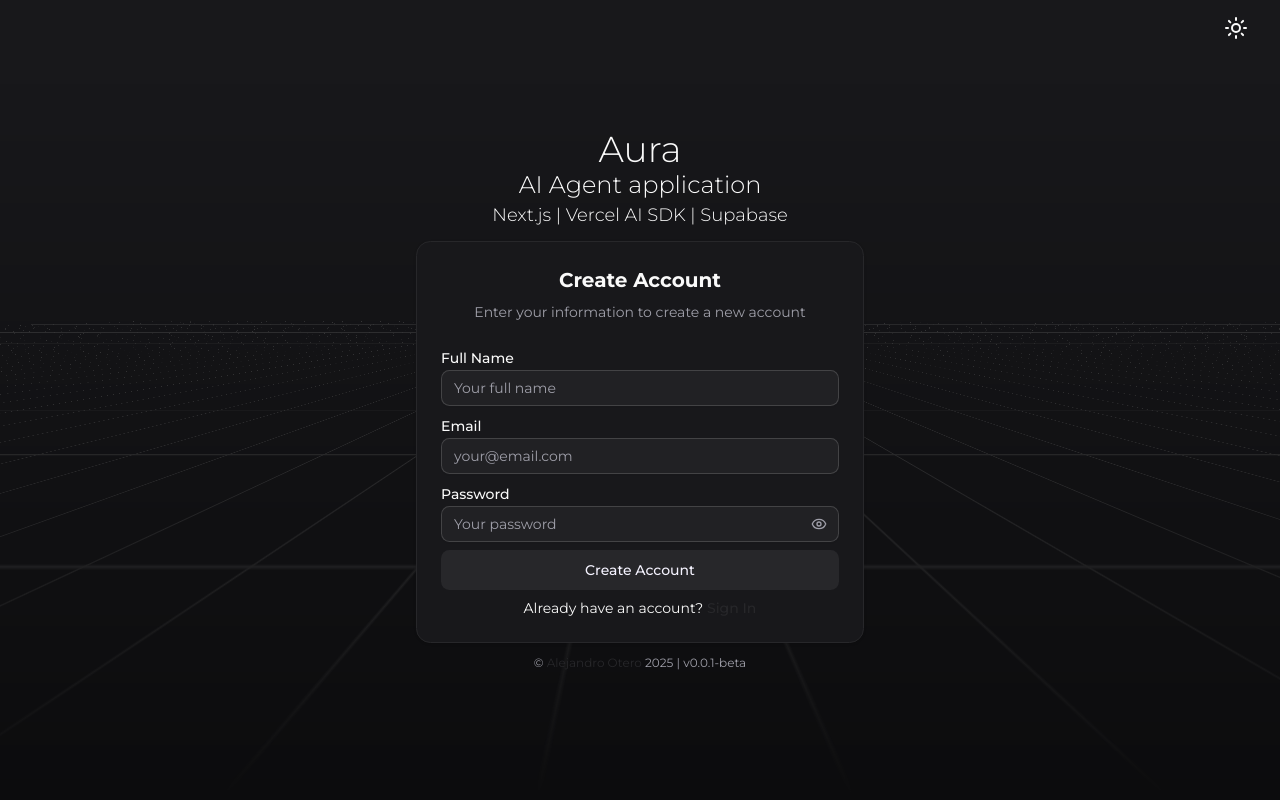
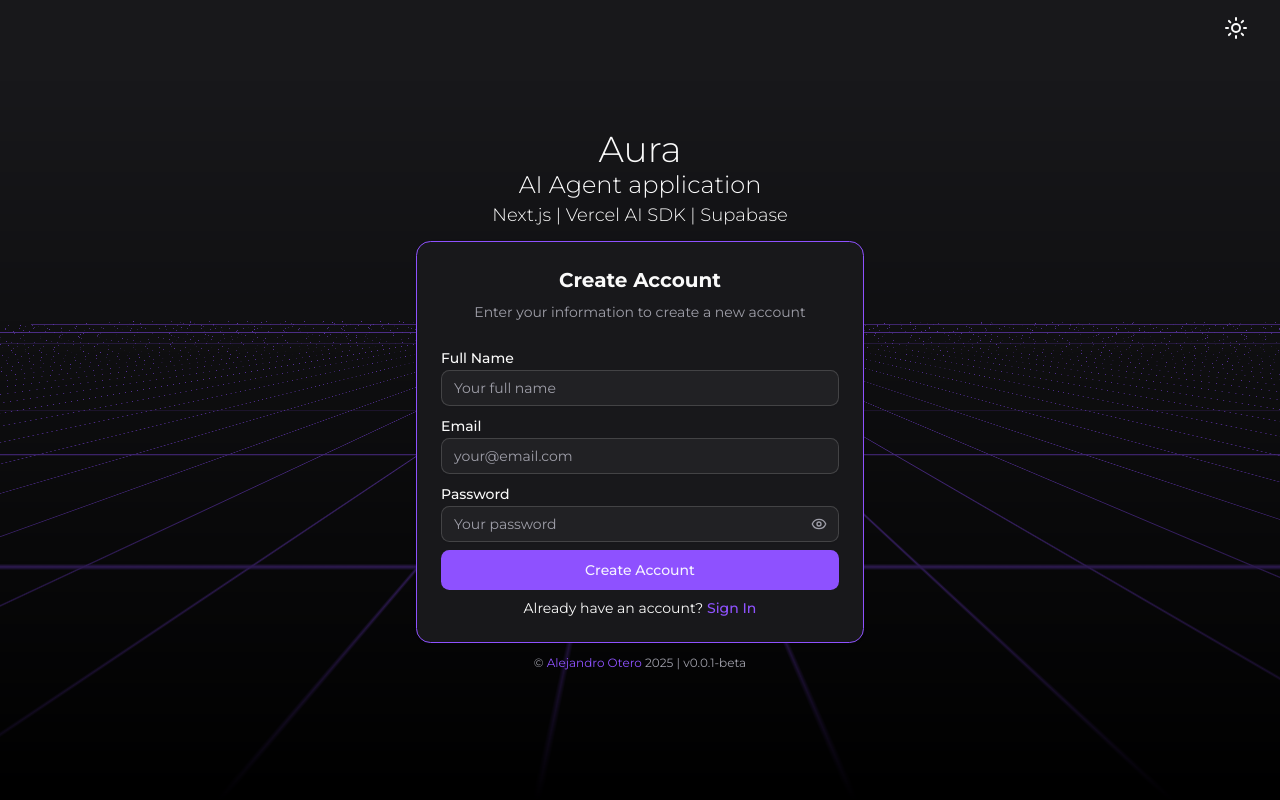
Before and after one commit to aleoterob/aura-ag, a Next.js app: page /en/register in a window 1280 px wide. Built offline with nearby package versions, Linux system fonts and the light colour scheme; no server answers.

Commit message:
style: update several styles

```diff
--- a/src/components/ai-elements/prompt-input.tsx
+++ b/src/components/ai-elements/prompt-input.tsx
@@ -37,7 +37,7 @@
 import { cn } from "@/lib/utils";
 import type { ChatStatus, FileUIPart } from "ai";
 import {
-  CornerDownLeftIcon,
+  ArrowUpIcon,
   ImageIcon,
   Loader2Icon,
   MicIcon,
@@ -995,7 +995,7 @@
   children,
   ...props
 }: PromptInputSubmitProps) => {
-  let Icon = <CornerDownLeftIcon className="size-4" />;
+  let Icon = <ArrowUpIcon className="size-4" />;
 
   if (status === "submitted") {
     Icon = <Loader2Icon className="size-4 animate-spin" />;
@@ -1008,7 +1008,7 @@
   return (
     <InputGroupButton
       aria-label="Submit"
-      className={cn(className)}
+      className={cn("rounded-full", className)}
       size={size}
       type="submit"
       variant={variant}
--- a/src/components/auth/auth-footer.tsx
+++ b/src/components/auth/auth-footer.tsx
@@ -8,7 +8,7 @@
         href="https://www.linkedin.com/in/aleoterob/"
         target="_blank"
         rel="noreferrer"
-        className="text-accent hover:text-primary transition-colors"
+        className="text-primary hover:text-primary/90 transition-colors"
       >
         Alejandro Otero
       </Link>{" "}
--- a/src/components/auth/login-form.tsx
+++ b/src/components/auth/login-form.tsx
@@ -43,7 +43,7 @@
   };
 
   return (
-    <Card className="w-full max-w-md border border-accent">
+    <Card className="w-full max-w-md border border-primary">
       <CardHeader className="text-center">
         <CardTitle className="text-xl 2xl:text-2xl font-bold">
           {t("title")}
@@ -111,7 +111,7 @@
 
           <Button
             type="submit"
-            className="w-full bg-accent hover:bg-accent/90"
+            className="w-full bg-primary hover:bg-primary/90"
             size="lg"
             disabled={loading}
           >
@@ -123,7 +123,7 @@
               {t("noAccount")}{" "}
               <Link
                 href={`/${locale}/register`}
-                className="text-accent hover:text-accent/90 font-medium"
+                className="text-primary hover:text-primary/90 font-medium"
               >
                 {t("registerLink")}
               </Link>
--- a/src/components/auth/register-form.tsx
+++ b/src/components/auth/register-form.tsx
@@ -42,7 +42,7 @@
   };
 
   return (
-    <Card className="w-full max-w-md border border-accent">
+    <Card className="w-full max-w-md border border-primary">
       <CardHeader className="text-center">
         <CardTitle className="text-xl 2xl:text-2xl font-bold">
           {t("title")}
@@ -126,7 +126,7 @@
 
           <Button
             type="submit"
-            className="w-full bg-accent hover:bg-accent/90"
+            className="w-full bg-primary hover:bg-primary/90"
             size="lg"
             disabled={loading}
           >
@@ -138,7 +138,7 @@
               {t("hasAccount")}{" "}
               <Link
                 href={`/${locale}/login`}
-                className="text-accent hover:text-accent/90 font-medium"
+                className="text-primary hover:text-primary/90 font-medium"
               >
                 {t("loginLink")}
               </Link>
--- a/src/components/ui/retro-grid.tsx
+++ b/src/components/ui/retro-grid.tsx
@@ -1,44 +1,44 @@
-import { cn } from "@/lib/utils"
+import { cn } from "@/lib/utils";
 
 interface RetroGridProps extends React.HTMLAttributes<HTMLDivElement> {
   /**
    * Additional CSS classes to apply to the grid container
    */
-  className?: string
+  className?: string;
   /**
    * Rotation angle of the grid in degrees
    * @default 65
    */
-  angle?: number
+  angle?: number;
   /**
    * Grid cell size in pixels
    * @default 60
    */
-  cellSize?: number
+  cellSize?: number;
   /**
    * Grid opacity value between 0 and 1
    * @default 0.5
    */
-  opacity?: number
+  opacity?: number;
   /**
    * Grid line color in light mode
    * @default "gray"
    */
-  lightLineColor?: string
+  lightLineColor?: string;
   /**
    * Grid line color in dark mode
    * @default "gray"
    */
-  darkLineColor?: string
+  darkLineColor?: string;
 }
 
 export function RetroGrid({
   className,
   angle = 65,
   cellSize = 60,
-  opacity = 0.5,
-  lightLineColor = "gray",
-  darkLineColor = "gray",
+  opacity = 1,
+  lightLineColor = "var(--primary)",
+  darkLineColor = "var(--primary)",
   ...props
 }: RetroGridProps) {
   const gridStyles = {
@@ -47,7 +47,7 @@
     "--opacity": opacity,
     "--light-line": lightLineColor,
     "--dark-line": darkLineColor,
-  } as React.CSSProperties
+  } as React.CSSProperties;
 
   return (
     <div
@@ -65,5 +65,5 @@
 
       <div className="absolute inset-0 bg-gradient-to-t from-white to-transparent to-90% dark:from-black" />
     </div>
-  )
+  );
 }
```
